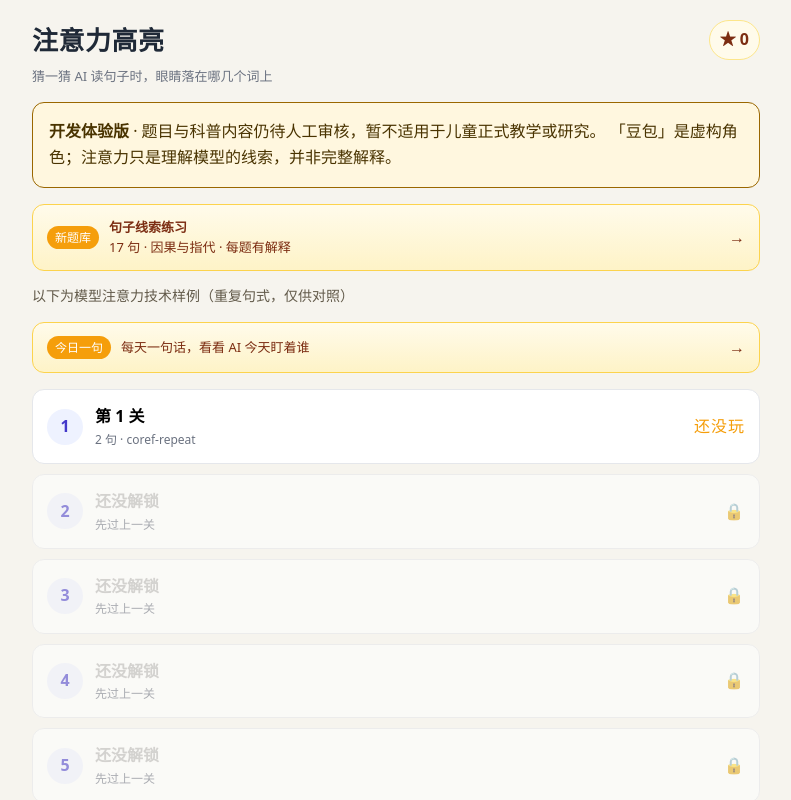
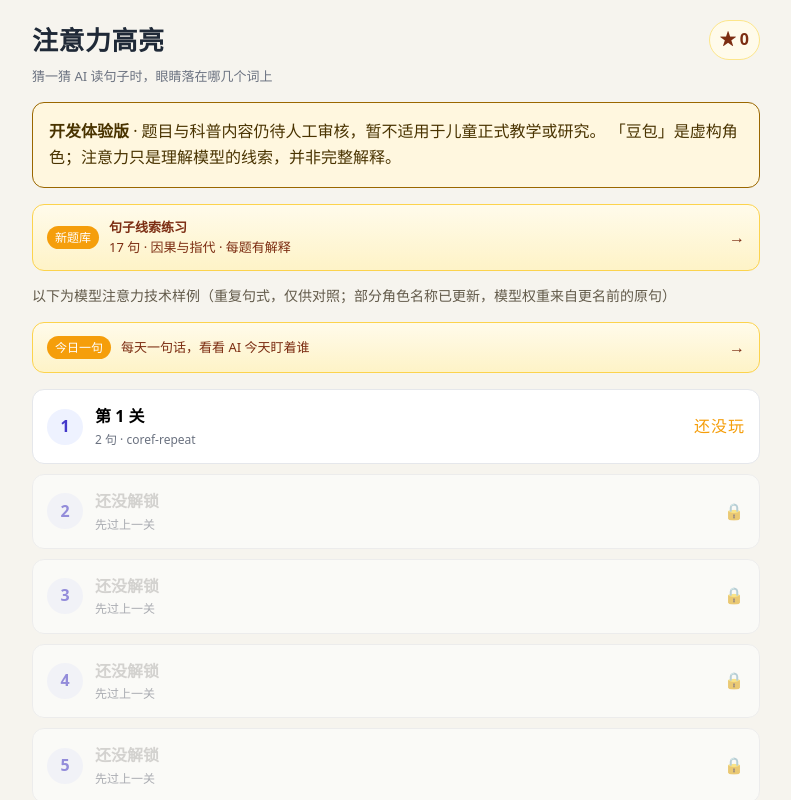
Before and after one commit to liyancheng071007/AI-game, a React (Vite) app in the folder apps/web/: page / in a window 1280 px wide. Both pictures are taken after a click on the button "跳过故事". Shown: the top 800 px of the page, without its empty margins (244-1035 px from the left). Built offline with nearby package versions, Linux system fonts and the light colour scheme.

Commit message:
fix: rename character to Niulai

```diff
--- a/apps/web/src/game/content-questions.json
+++ b/apps/web/src/game/content-questions.json
@@ -45,7 +45,7 @@
     "id": "C03-cause",
     "sourceId": 3,
     "type": "因果线索",
-    "sentence": "妈妈牛来给种子浇了水，于是奶娃看见它发芽了。",
+    "sentence": "牛来给种子浇了水，于是奶娃看见它发芽了。",
     "question": "哪个词引出后面的结果或变化？",
     "choices": [
       "于是",
@@ -59,12 +59,12 @@
     "id": "C03-coref",
     "sourceId": 3,
     "type": "指代线索",
-    "sentence": "妈妈牛来给种子浇了水，于是奶娃看见它发芽了。",
+    "sentence": "牛来给种子浇了水，于是奶娃看见它发芽了。",
     "question": "句中的“它”指什么？",
     "choices": [
       "种子",
       "奶娃",
-      "妈妈牛来"
+      "牛来"
     ],
     "answer": "种子",
     "explanation": "“它”指前面浇了水的种子，发芽的是种子。"
@@ -101,21 +101,21 @@
     "id": "C06-cause",
     "sourceId": 6,
     "type": "因果线索",
-    "sentence": "奶娃把地图看反了，所以妈妈牛来走错了路。",
+    "sentence": "奶娃把地图看反了，所以牛来走错了路。",
     "question": "哪个词引出后面的结果或变化？",
     "choices": [
       "所以",
       "地图",
-      "妈妈牛来"
+      "牛来"
     ],
     "answer": "所以",
-    "explanation": "地图看反在前，妈妈牛来走错路在后，“所以”连接两件事。"
+    "explanation": "地图看反在前，牛来走错路在后，“所以”连接两件事。"
   },
   {
     "id": "C07-cause",
     "sourceId": 7,
     "type": "因果线索",
-    "sentence": "妈妈牛来把灯关掉，于是奶娃发现影子不见了。",
+    "sentence": "牛来把灯关掉，于是奶娃发现影子不见了。",
     "question": "哪个词引出后面的结果或变化？",
     "choices": [
       "于是",
@@ -143,7 +143,7 @@
     "id": "C10-cause",
     "sourceId": 10,
     "type": "因果线索",
-    "sentence": "妈妈牛来把风筝线拉紧，于是风筝飞得更高了。",
+    "sentence": "牛来把风筝线拉紧，于是风筝飞得更高了。",
     "question": "哪个词引出后面的结果或变化？",
     "choices": [
       "于是",
@@ -199,7 +199,7 @@
     "id": "C13-cause",
     "sourceId": 13,
     "type": "因果线索",
-    "sentence": "妈妈牛来把窗户打开，于是房间里的风变大了。",
+    "sentence": "牛来把窗户打开，于是房间里的风变大了。",
     "question": "哪个词引出后面的结果或变化？",
     "choices": [
       "于是",
@@ -213,7 +213,7 @@
     "id": "C14-cause",
     "sourceId": 14,
     "type": "因果线索",
-    "sentence": "妈妈牛来把鞋放门口，所以奶娃出门就找到了它。",
+    "sentence": "牛来把鞋放门口，所以奶娃出门就找到了它。",
     "question": "哪个词引出后面的结果或变化？",
     "choices": [
       "所以",
@@ -227,7 +227,7 @@
     "id": "C14-coref",
     "sourceId": 14,
     "type": "指代线索",
-    "sentence": "妈妈牛来把鞋放门口，所以奶娃出门就找到了它。",
+    "sentence": "牛来把鞋放门口，所以奶娃出门就找到了它。",
     "question": "句中的“它”指什么？",
     "choices": [
       "鞋",
@@ -269,7 +269,7 @@
     "id": "C19-cause",
     "sourceId": 19,
     "type": "因果线索",
-    "sentence": "妈妈牛把闹钟放在床边，于是奶娃早上很快就醒了。",
+    "sentence": "牛来把闹钟放在床边，于是奶娃早上很快就醒了。",
     "question": "哪个词引出后面的结果或变化？",
     "choices": [
       "于是",
--- a/apps/web/src/game/report.ts
+++ b/apps/web/src/game/report.ts
@@ -47,7 +47,7 @@ function classify(word: string): "connective" | "pronoun" | "emotion" | "entity"
   if (PRONOUNS.has(word)) return "pronoun";
   if (EMOTIONS.has(word)) return "emotion";
   // 句库主角只有四个名字
-  if (["豆包", "奶娃", "妈妈牛", "小胖"].includes(word)) return "entity";
+  if (["豆包", "奶娃", "妈妈牛", "牛来", "小胖"].includes(word)) return "entity";
   return "other";
 }
 
--- a/apps/web/src/levels/levels.ts
+++ b/apps/web/src/levels/levels.ts
@@ -9,7 +9,19 @@ import type { Level, LevelPackage } from "@attention/schema";
 import raw from "./levels.draft.json";
 import { assertPackage } from "./contract.ts";
 
-export const DRAFT_PACKAGE: LevelPackage = assertPackage(raw as unknown);
+const ORIGINAL_PACKAGE = assertPackage(raw as unknown);
+
+// 历史模型权重仍对应原文：仅转换显示名称，不宣称重新运行了模型。
+export const DRAFT_PACKAGE: LevelPackage = {
+  ...ORIGINAL_PACKAGE,
+  levels: ORIGINAL_PACKAGE.levels.map((level) => ({
+    ...level,
+    tokens: level.tokens.map((word) => word.replaceAll("妈妈牛", "牛来")),
+    coref: level.coref.map((group) => ({ ...group, entity: group.entity.replaceAll("妈妈牛", "牛来") })),
+    explain: { ...level.explain, text: level.explain.text.replaceAll("妈妈牛", "牛来") },
+    humanRationale: level.humanRationale.replaceAll("妈妈牛", "牛来"),
+  })),
+};
 
 /** 默认关卡：L3-02 同时带 coref 与 causal，是当前数据里最完整的一句。 */
 export const DEFAULT_LEVEL_ID = "L3-02";
--- a/apps/web/src/screens/HomeScreen.tsx
+++ b/apps/web/src/screens/HomeScreen.tsx
@@ -40,7 +40,7 @@ export function HomeScreen(props: HomeScreenProps) {
       <button type="button" className="daily-entry practice-entry" onClick={onContentPractice}>
         <span className="daily-entry__tag">新题库</span><span className="daily-entry__text"><strong>句子线索练习</strong><br />17 句 · 因果与指代 · 每题有解释</span><span aria-hidden="true">→</span>
       </button>
-      <p className="practice__section-label">以下为模型注意力技术样例（重复句式，仅供对照）</p>
+      <p className="practice__section-label">以下为模型注意力技术样例（重复句式，仅供对照；部分角色名称已更新，模型权重来自更名前的原句）</p>
       <button type="button" className="daily-entry" onClick={onDaily}>
         <span className="daily-entry__tag">今日一句</span>
         <span className="daily-entry__text">
--- a/apps/web/src/screens/IntroScreen.tsx
+++ b/apps/web/src/screens/IntroScreen.tsx
@@ -24,9 +24,9 @@ export function IntroScreen({ onSkip, onStart }: IntroScreenProps) {
     <section className="intro__stage" aria-live="polite">
       <div className="intro__art"><span className="intro__spark intro__spark--one">✦</span><img src={milkFrog} alt="黄色的奶蛙，睁着圆圆的眼睛" /><span className="intro__spark intro__spark--two">✳</span><span className="intro__art-label">奶蛙的小小发现</span></div>
       <div className="intro__content">
-        {step === 0 && <><p className="intro__eyebrow">第一幕 · 想要分享的事</p><h1>妈妈，你听我说！</h1><div className="intro__bubble"><strong>奶蛙</strong><p>妈妈，我画的小牛被豆包夸奖啦！</p></div><div className="intro__bubble intro__bubble--mom"><strong>妈妈牛</strong><p>今天画画很开心吧？</p></div><p className="intro__narration">奶蛙有点着急：妈妈好像还没听到，他最想分享的是哪件事。</p><button className="btn btn--primary intro__next" onClick={() => setStep(1)}>接下来呢 <span aria-hidden="true">→</span></button></>}
+        {step === 0 && <><p className="intro__eyebrow">第一幕 · 想要分享的事</p><h1>妈妈，你听我说！</h1><div className="intro__bubble"><strong>奶蛙</strong><p>妈妈，我画的小牛被豆包夸奖啦！</p></div><div className="intro__bubble intro__bubble--mom"><strong>牛来</strong><p>今天画画很开心吧？</p></div><p className="intro__narration">奶蛙有点着急：妈妈好像还没听到，他最想分享的是哪件事。</p><button className="btn btn--primary intro__next" onClick={() => setStep(1)}>接下来呢 <span aria-hidden="true">→</span></button></>}
         {step === 1 && <><p className="intro__eyebrow">第二幕 · 换你来听</p><h1>奶蛙最想分享什么？</h1><p className="intro__narration">听听他的心情，选一个你觉得最贴近的回答。</p><div className="intro__choices" role="group" aria-label="选择奶蛙想分享的事">{choices.map((text, i) => <button type="button" key={text} className={choice === i ? "intro__choice intro__choice--selected" : "intro__choice"} aria-pressed={choice === i} onClick={() => setChoice(i)}><span>{String.fromCharCode(65 + i)}</span>{text}</button>)}</div><button className="btn btn--primary intro__next" disabled={choice === null} onClick={() => setStep(2)}>看看会发生什么 <span aria-hidden="true">→</span></button></>}
-        {step === 2 && choice !== null && <><p className="intro__eyebrow">第三幕 · 你的选择</p><h1>{responses[choice]!.title}</h1><div className="intro__bubble intro__bubble--mom"><strong>妈妈牛</strong><p>{responses[choice]!.mom}</p></div><div className="intro__bubble"><strong>奶蛙</strong><p>{responses[choice]!.frog}</p></div><div className="intro__bubble intro__bubble--mom"><strong>妈妈牛</strong><p>{responses[choice]!.reply}</p></div><p className="intro__narration">{responses[choice]!.bridge}</p><button className="btn" onClick={() => setStep(1)}>换个选择</button>{" "}<button className="btn btn--primary intro__next" onClick={() => setStep(3)}>继续探索 <span aria-hidden="true">→</span></button></>}
+        {step === 2 && choice !== null && <><p className="intro__eyebrow">第三幕 · 你的选择</p><h1>{responses[choice]!.title}</h1><div className="intro__bubble intro__bubble--mom"><strong>牛来</strong><p>{responses[choice]!.mom}</p></div><div className="intro__bubble"><strong>奶蛙</strong><p>{responses[choice]!.frog}</p></div><div className="intro__bubble intro__bubble--mom"><strong>牛来</strong><p>{responses[choice]!.reply}</p></div><p className="intro__narration">{responses[choice]!.bridge}</p><button className="btn" onClick={() => setStep(1)}>换个选择</button>{" "}<button className="btn btn--primary intro__next" onClick={() => setStep(3)}>继续探索 <span aria-hidden="true">→</span></button></>}
         {step === 3 && <><p className="intro__eyebrow">第四幕 · 好奇的奶蛙</p><h1>豆包为什么这么“懂”我？</h1><div className="intro__bubble"><strong>奶蛙</strong><p>豆包总能接住我想说的话。你是怎么找到重点的呀？</p></div><div className="intro__bubble intro__bubble--bot"><strong>豆包 · AI 机器人</strong><p>我处理句子时，不同的词会分到不同的注意力。我们可以一起看看这些线索！</p></div><p className="intro__narration">注意力只是观察模型的一条线索，不代表它完整的推理过程。</p><button className="btn btn--primary intro__next" onClick={() => setStep(4)}>我也想知道 <span aria-hidden="true">→</span></button></>}
         {step === 4 && <><p className="intro__eyebrow">第五幕 · 出发吧</p><h1>和奶蛙一起，猜猜 AI 看哪里</h1><div className="intro__bubble"><strong>奶蛙</strong><p>我要模仿 AI 的“眼力”，标出豆包可能多看的词，更了解我的好朋友！</p></div><ol className="intro__how"><li><span>1</span>读一读句子</li><li><span>2</span>点选你猜的词</li><li><span>3</span>揭晓热力图，对比看看</li></ol><p className="intro__narration">你和 AI 的看法不一样也很正常。这里比的是预测，不是判断谁更懂。</p><button className="btn btn--primary intro__next" onClick={onStart}>和奶蛙进入第一关 <span aria-hidden="true">→</span></button></>}
       </div>
```
